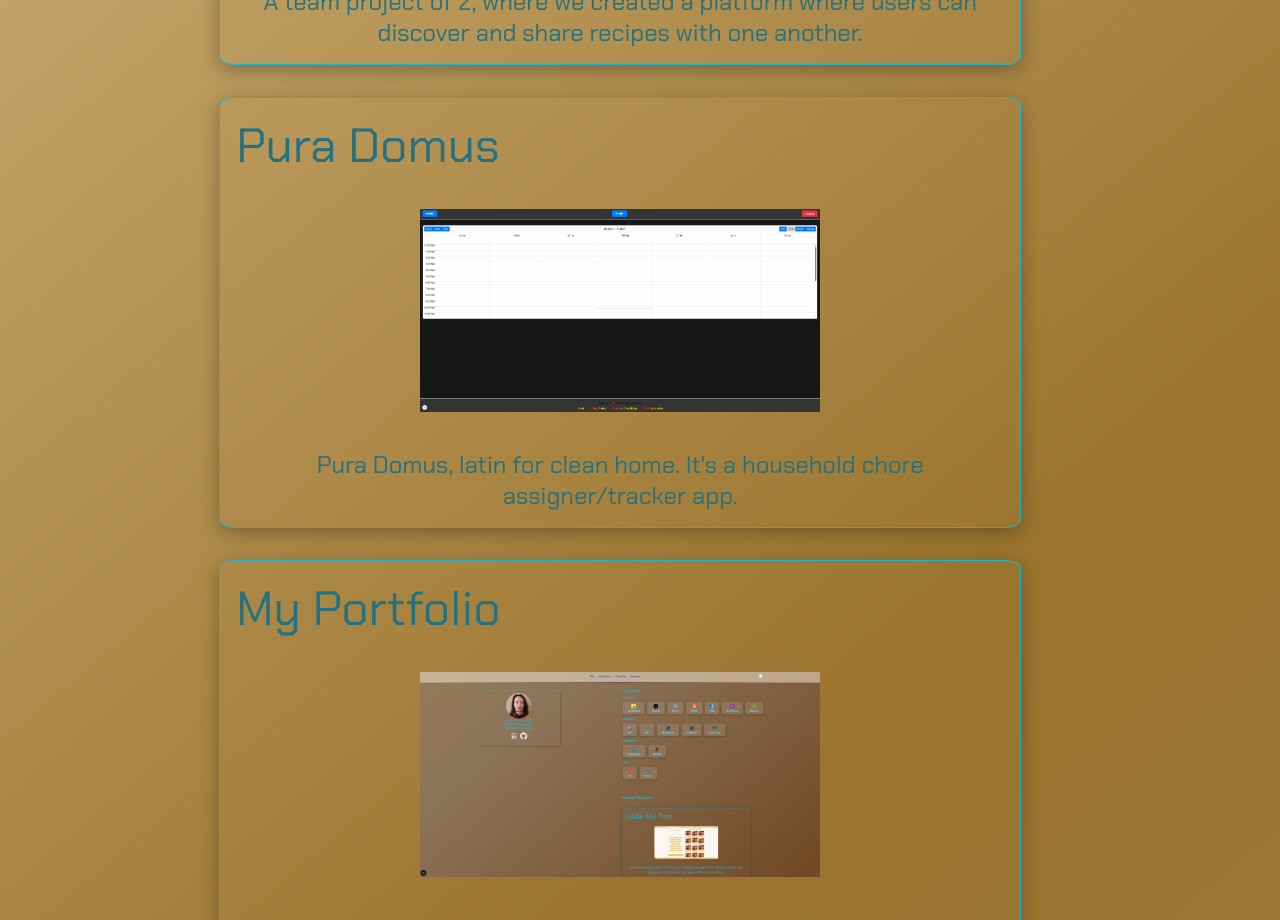
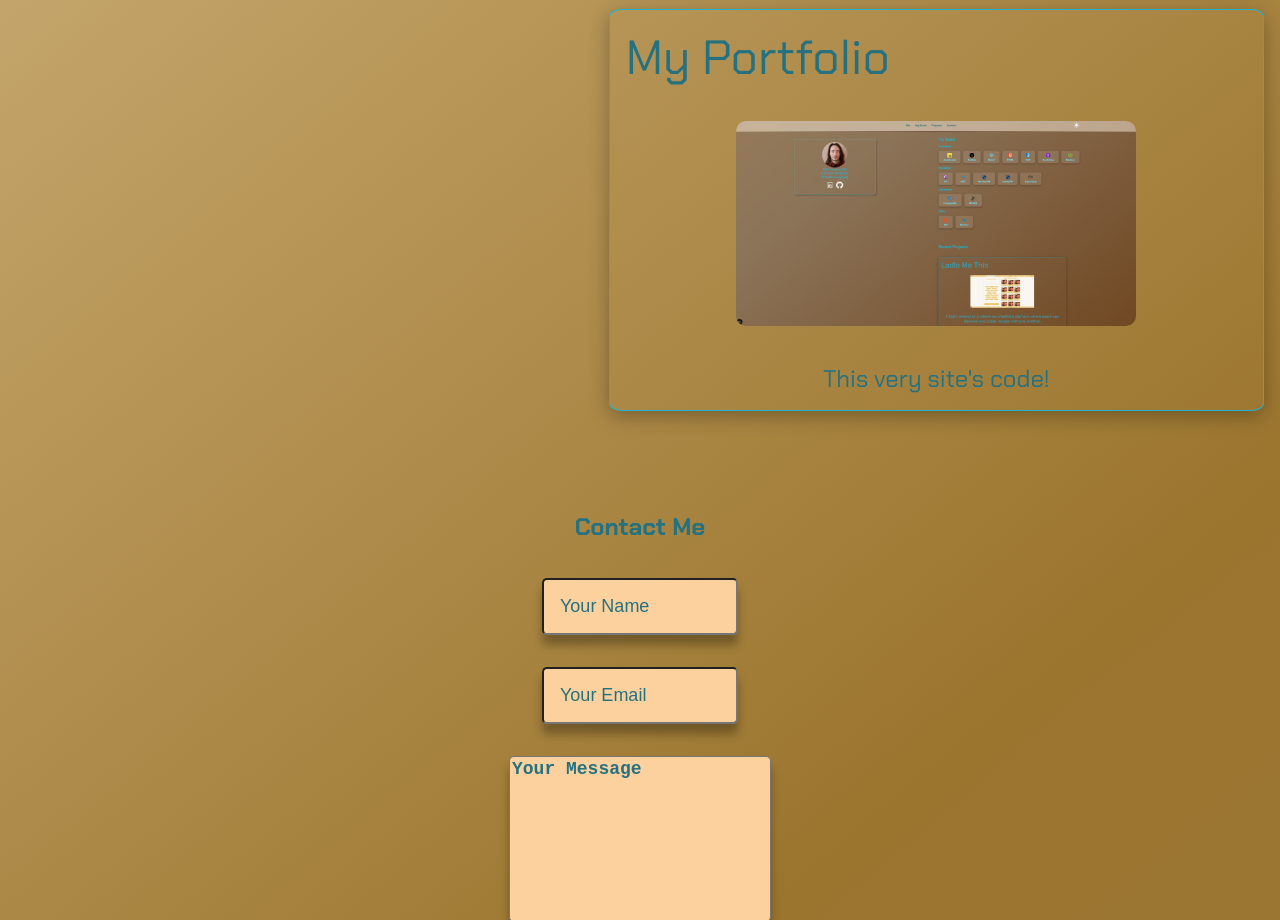
Before and after one commit to vulpes556/portfolio, a Next.js app: page / in a window 1280 px wide. Shown: the part 1880-2800 px from the top of the page. Built offline with nearby package versions, Linux system fonts and the light colour scheme.

Commit message:
reorganized the main layout

```diff
--- a/app/page.js
+++ b/app/page.js
@@ -1,4 +1,5 @@
 import Bio from "@/components/Bio/Bio";
+import Contact from "@/components/Contact/Contact";
 import Projects from "@/components/Projects/Projects";
 import TechStack from "@/components/TechStack/TechStack";
 
@@ -6,6 +7,7 @@ import TechStack from "@/components/TechStack/TechStack";
 export default function Home() {
   return (
     <div className="main">
+      <div className="top-section">
       <div className="left-section">
         <Bio />
       </div>
@@ -13,6 +15,10 @@ export default function Home() {
         <TechStack />
         <Projects />
       </div>
+      </div>
+      <div className="bottom-section">
+      <Contact />
+      </div>
     </div>
   );
 }
--- a/components/Projects/Projects.css
+++ b/components/Projects/Projects.css
@@ -3,6 +3,7 @@
     flex-direction: column;
     align-items: stretch;
     gap: 2rem;
+    margin: 1rem;
 }
 
 .project {
@@ -46,6 +47,10 @@
     padding: 1rem;
 }
 
+.img-container img {
+    border-radius: 10px;
+}
+
 
 .projects-main a {
     color: inherit;
```
